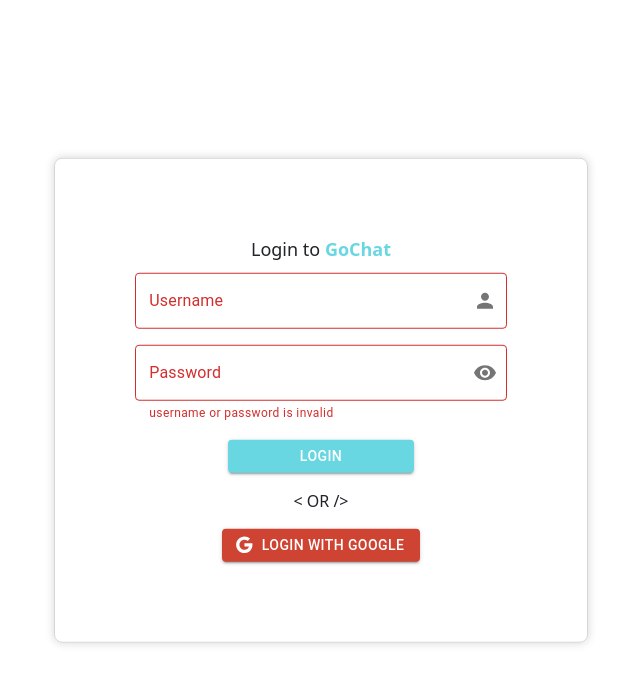
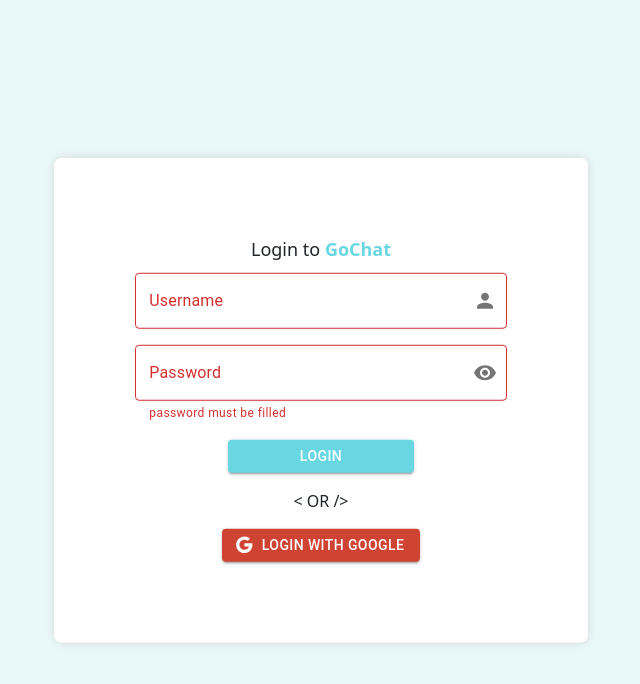
Before and after one commit to kevin-luvian/gochat, a Next.js app in the folder frontend/: page /login in a window 1280 px wide. Shown: the top 684 px of the page, without its empty margins (319-959 px from the left). Built offline with nearby package versions, Linux system fonts and the light colour scheme.

Commit message:
feat: animation and input definition

```diff
--- a/frontend/component/cards/rounded.tsx
+++ b/frontend/component/cards/rounded.tsx
@@ -28,7 +28,7 @@
     borderStyle: "solid",
     borderWidth: border.width,
     borderRadius: border.radius,
-    borderColor: border.color,
+    borderColor: "transparent",
     boxShadow: "0 0 10px 0 " + border.color,
   };
   return (
--- /dev/null
+++ b/frontend/component/input/definition.tsx
@@ -0,0 +1,13 @@
+import { FC, ReactNode, MouseEventHandler } from "react";
+
+type InputDef<T, P = {}> = FC<
+  {
+    className?: string;
+    label?: string;
+    value: T;
+    onChange: (val: T) => void;
+    errmsg?: string;
+  } & P
+>;
+
+export default InputDef;
--- a/frontend/component/input/password.tsx
+++ b/frontend/component/input/password.tsx
@@ -8,29 +8,39 @@
 } from "@mui/material";
 import Visibility from "@mui/icons-material/Visibility";
 import VisibilityOff from "@mui/icons-material/VisibilityOff";
-import { FC, useState } from "react";
+import { useState } from "react";
 import { randstr } from "../../util/utils";
 import { CIF } from "../helper/condition";
+import InputDef from "./definition";
+import { useCallback, useEffect } from "react";
 
-const Password: FC<{
-  className?: string;
-  label: string;
-  value: string;
-  error?: boolean;
-  onChange: (val: string) => void;
-}> = ({ className, label, value, error = false, onChange }) => {
+const Password: InputDef<string> = ({
+  className,
+  label,
+  value,
+  errmsg = "",
+  onChange,
+}) => {
   const [show, setShow] = useState(false);
-  const fid = "pfield_" + randstr(25);
+  let fid = "";
+
+  useEffect(() => {
+    fid = "pfield_" + randstr(25);
+  }, []);
+
+  const handleChange = (val: string) => onChange?.(val.trim());
+
+  const isErr = useCallback(() => errmsg.trim().length > 0, [errmsg]);
 
   return (
-    <FormControl error={error} className={className} variant="outlined">
+    <FormControl error={isErr()} className={className} variant="outlined">
       <InputLabel htmlFor={fid}>Password</InputLabel>
       <OutlinedInput
         id={fid}
         label={label}
         type={show ? "text" : "password"}
         value={value}
-        onChange={(elem) => onChange(elem.target.value)}
+        onChange={(elem) => handleChange(elem.target.value)}
         endAdornment={
           <InputAdornment position="end">
             <IconButton
@@ -44,8 +54,8 @@
           </InputAdornment>
         }
       />
-      <CIF condition={error}>
-        <FormHelperText>username or password is invalid</FormHelperText>
+      <CIF condition={isErr()}>
+        <FormHelperText>{errmsg}</FormHelperText>
       </CIF>
     </FormControl>
   );
--- a/frontend/component/input/username.tsx
+++ b/frontend/component/input/username.tsx
@@ -4,25 +4,31 @@
   InputAdornment,
   InputLabel,
   OutlinedInput,
-  FormHelperText,
 } from "@mui/material";
 import { Person } from "@mui/icons-material";
-import { FC, useRef } from "react";
+import { useRef } from "react";
 import { randstr } from "../../util/utils";
+import InputDef from "./definition";
+import { useCallback, useEffect } from "react";
 
-const Username: FC<{
-  className?: string;
-  label: string;
-  value: string;
-  error?: boolean;
-  onChange: (val: string) => void;
-}> = ({ className, label, value, error, onChange }) => {
-  const fid = "ufield_" + randstr(25);
+const Username: InputDef<string> = ({
+  className,
+  label,
+  value,
+  errmsg = "",
+  onChange,
+}) => {
   const mRef = useRef<{ focus: () => void }>();
-  //   sx={{ m: 1, width: "25ch" }}
+
+  let fid = "";
+  useEffect(() => {
+    fid = "pfield_" + randstr(25);
+  }, []);
+
+  const isErr = useCallback(() => errmsg.trim().length > 0, [errmsg]);
 
   return (
-    <FormControl error={error} className={className} variant="outlined">
+    <FormControl error={isErr()} className={className} variant="outlined">
       <InputLabel htmlFor={fid}>Username</InputLabel>
       <OutlinedInput
         id={fid}
--- a/frontend/package.json
+++ b/frontend/package.json
@@ -13,6 +13,7 @@
     "@mui/icons-material": "^5.1.0",
     "@mui/material": "^5.1.0",
     "bootstrap": "^5.1.3",
+    "framer-motion": "^5.3.2",
     "next": "12.0.2",
     "react": "17.0.2",
     "react-dom": "17.0.2",
--- a/frontend/pages/login/index.tsx
+++ b/frontend/pages/login/index.tsx
@@ -8,6 +8,7 @@
 import styles from "./login.module.scss";
 import { cat } from "../../util/utils";
 import { Primary as BtnPrimary } from "../../component/button/mui";
+import { motion } from "framer-motion";
 
 const Page: PageProps = () => {
   const [username, setUsername] = useState("");
@@ -17,7 +18,20 @@
   const handleGoogleLogin = () => {};
 
   return (
+    <div className={styles.background}>
       <div className={styles.loginpage}>
+        <motion.div
+          animate={{
+            scale: [0.8, 1.1, 1],
+            opacity: [0, 0.8, 1],
+          }}
+          transition={{
+            duration: 1,
+            ease: "easeInOut",
+            times: [0, 0.5, 1],
+            repeat: 0,
+          }}
+        >
           <Card.Simple
             className={cat(styles.card, "col-11 col-sm-8 col-md-7 col-lg-5")}
           >
@@ -25,14 +39,14 @@
               Login to <span className={styles.gotitle}>GoChat</span>
             </h1>
             <Username
-          error={true}
+              errmsg={password.length === 0 ? "password must be filled" : ""}
               className="mt-1 w-100"
               label="username"
               value={username}
               onChange={setUsername}
             />
             <Password
-          error={true}
+              errmsg={password.length === 0 ? "password must be filled" : ""}
               className="mt-3 w-100"
               label="password"
               value={password}
@@ -48,6 +62,8 @@
               <BtnGoogle onClick={handleGoogleLogin} />
             </div>
           </Card.Simple>
+        </motion.div>
+      </div>
     </div>
   );
 };
--- a/frontend/pages/login/login.module.scss
+++ b/frontend/pages/login/login.module.scss
@@ -1,15 +1,25 @@
 @import "../../styles/themes.scss";
 
+.background {
+  position: absolute;
+  width: 100%;
+  height: 100%;
+  background-color: lighten(map-get($colors, "primary"), 30%);
+}
+
 .loginpage {
+  overflow: hidden;
   position: absolute;
   width: 100%;
   top: 50%;
   transform: translate(0, -50%);
+  padding: 2.5rem 0;
 }
 
 .card {
   margin: auto;
   padding: 5rem;
+  background-color: white;
 }
 
 .titlebar {
```
Also changed, not shown: 1 other file (tests, documents, lock files or other folders). Lines whose indentation alone changed are shown as unchanged.
